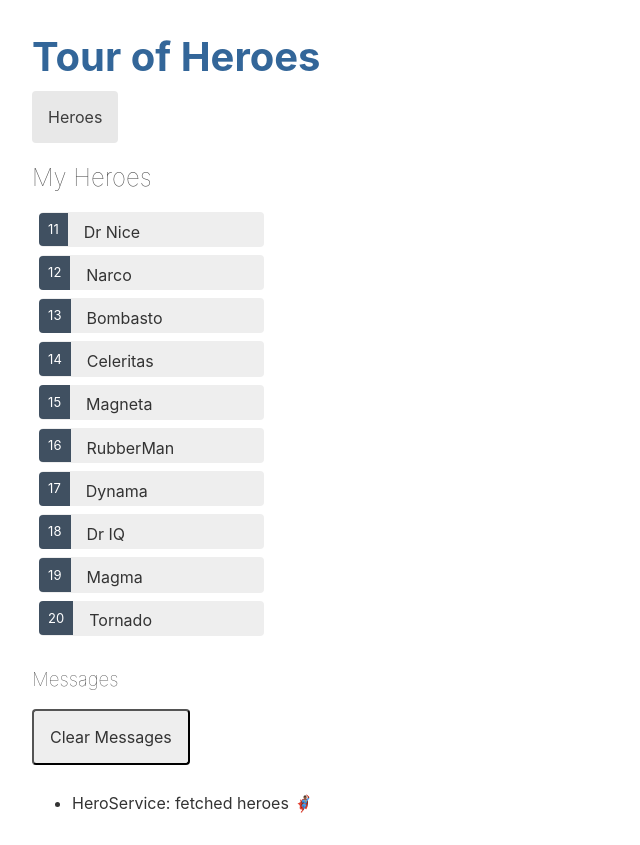
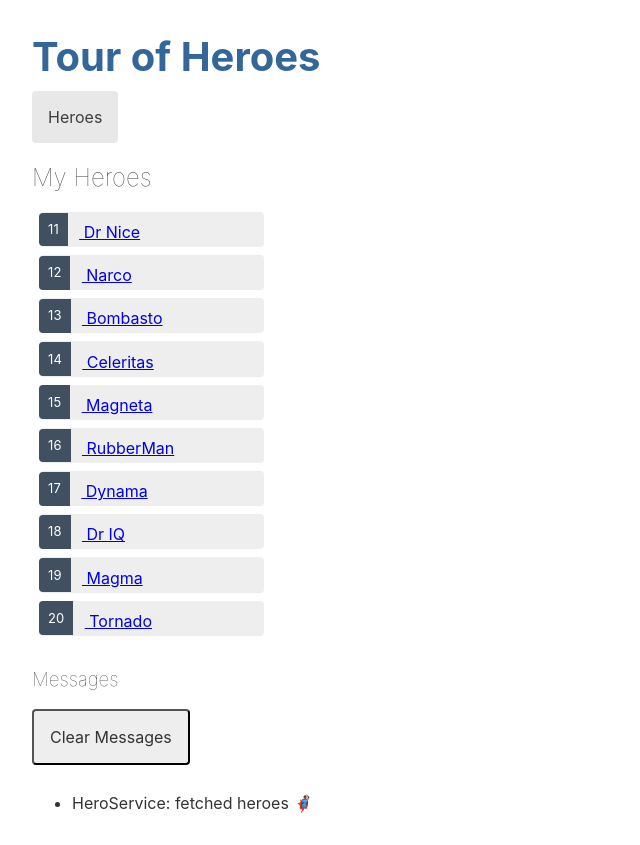
Before and after one commit to manavm1990/Tour-of-Heroes, an Angular app: page /heroes in a window 1280 px wide. Shown: the whole page, without its empty margins (0-640 px from the left). Built offline with nearby package versions, Linux system fonts and the light colour scheme.

Commit message:
Update heroes links to use dynamic id routes

```diff
--- a/src/app/heroes/heroes.component.html
+++ b/src/app/heroes/heroes.component.html
@@ -1,10 +1,8 @@
 <h2>My Heroes</h2>
 <ul class="heroes">
-  <li
-    *ngFor="let hero of heroes"
-    (click)="onSelect(hero)"
-    [class.selected]="hero === selectedHero"
-  >
-    <span class="badge">{{ hero.id }}</span> {{ hero.name }}
+  <li *ngFor="let hero of heroes">
+    <a routerLink="/detail/{{ hero.id }}">
+      <span class="badge">{{ hero.id }}</span> {{ hero.name }}</a
+    >
   </li>
 </ul>
```
